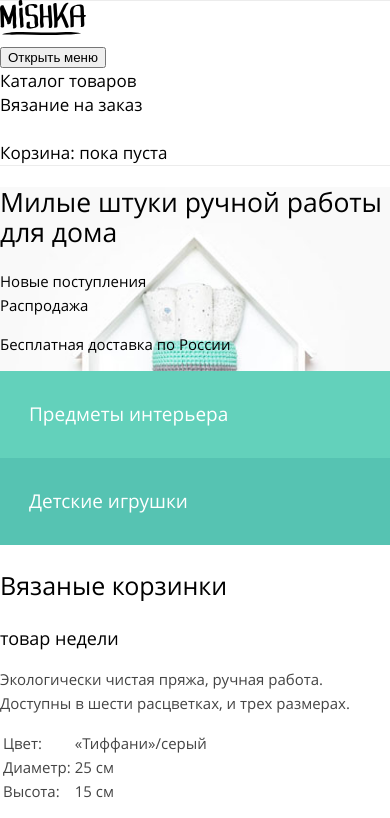
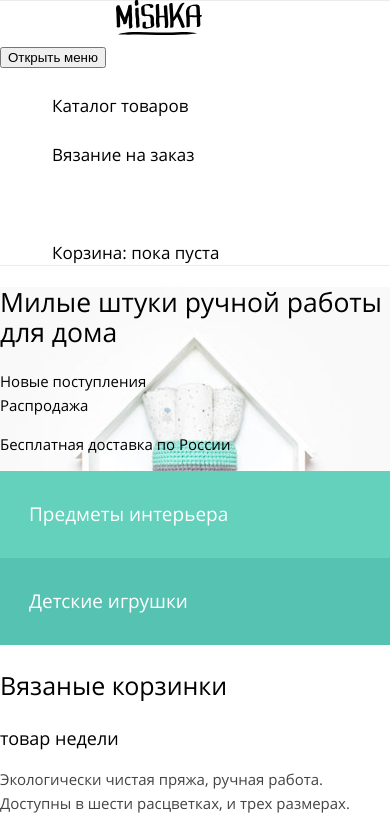
Before and after one commit to Alex-Lobyshev/900081-mishka-16, a website: page source/index.html in a window 390 px wide. Shown: the top 818 px of the page. Drawn offline with nearby package versions, Linux system fonts and the light colour scheme; files that its build step writes are made by us from their sources.

Commit message:
Change mobile version and add new block discount,delivery

```diff
--- a/source/less/blocks/main-nav.less
+++ b/source/less/blocks/main-nav.less
@@ -0,0 +1,5 @@
+.main-nav {
+  .main-nav__toggle {
+
+  }
+}
--- a/source/less/blocks/page-header.less
+++ b/source/less/blocks/page-header.less
@@ -1,3 +1,7 @@
 .page-header {
   box-shadow: 0px 1px 0 0 #ececec, inset 0px 1px 0 0 #ececec;
+
+  .page-header__logo {
+    padding: 22px 116px;
+  }
 }
--- a/source/less/blocks/site-list.less
+++ b/source/less/blocks/site-list.less
@@ -4,6 +4,7 @@
     color: rgba(0, 0, 0, 1);
     font-size  : 17px;
     line-height: 24px;
+    padding: 25px 27px 0 52px;
 
     a {
       &:hover {
```
